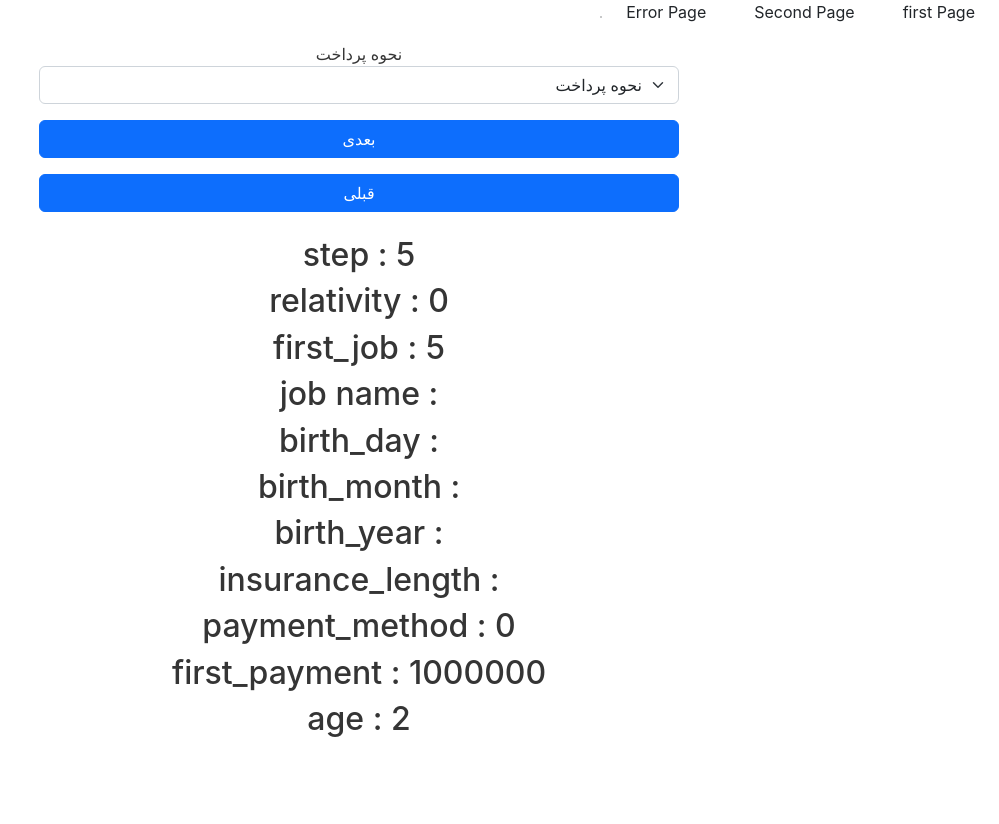
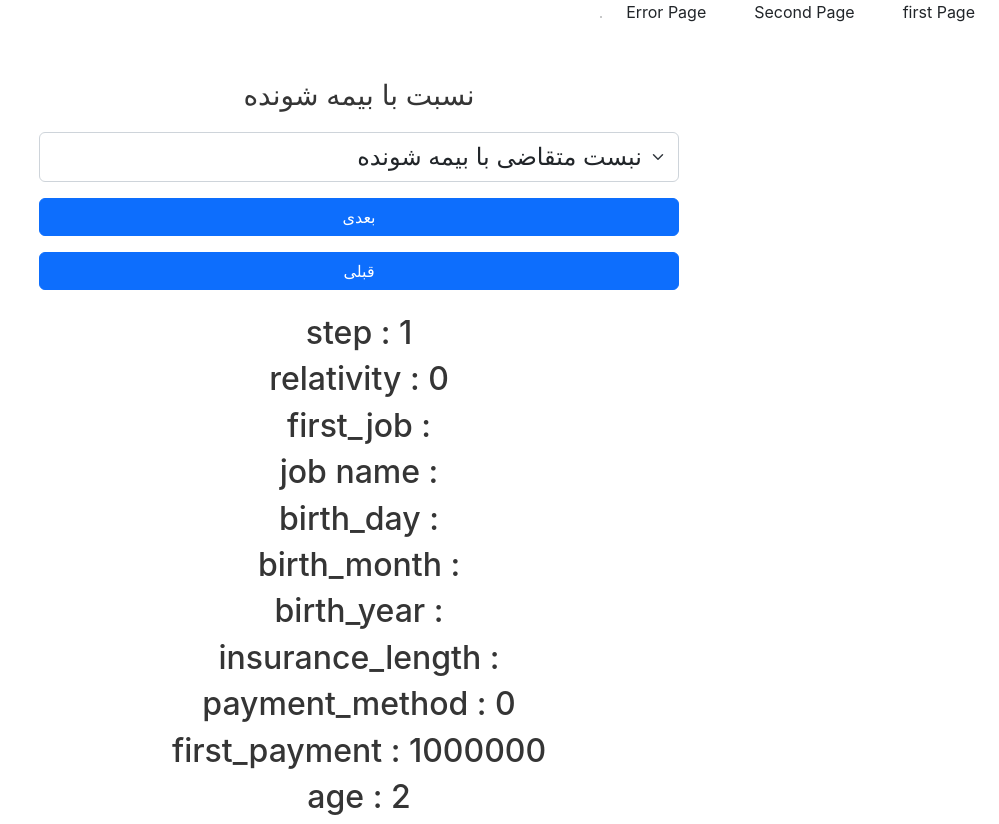
Before and after one commit to alipileforooshha/fanavaran_test, a React (Create React App) app: page / in a window 1280 px wide. Shown: the whole page, without its empty margins (281-1280 px from the left). Before the commit the page ends 800 px from the top, so only its background shows below. Built offline with nearby package versions, Linux system fonts and the light colour scheme.

Commit message:
make fonts bigger

```diff
--- a/src/App.js
+++ b/src/App.js
@@ -10,10 +10,10 @@ function App() {
   // const varw = "ali";
   // const AppContext = React.createContext()
   const[state,setState] = useState({
-    step : 5,
+    step : 1,
     relativity : 0,
-    first_job : 5,
-    second_job : 1,
+    first_job : '',
+    second_job : '',
     job_name : '',
     birth_day : '',
     birth_month : '',
--- a/src/Components/FirstPageForms/BirthData.js
+++ b/src/Components/FirstPageForms/BirthData.js
@@ -12,31 +12,31 @@ const BirthData = () => {
     years.unshift('سال تولد بیمه شونده');
     return (
         <div className='form-grou m-4 d-flex flex-column w-50 m-auto d-inline mt-4'>
-                <label>روز تولد</label>
-                <select className='form-control form-select' value={state.birth_day} onChange={(e) => {
+                <label className='fs-3 my-3'>روز تولد</label>
+                <select className='form-control form-select fs-4' value={state.birth_day} onChange={(e) => {
                     setState({
                     ...state,
                     birth_day : e.target.value
                     });
                 }}>
                     {days.map((value, index) => {
-                        return <option key={index} className='form-control'>{value}</option>
+                        return <option key={index} className='form-control fs-4'>{value}</option>
                     })}
                 </select>
 
-                <label>ماه تولد</label>
-                <select className='form-control form-select' value={state.birth_month} onChange={(e) => {
+                <label className='fs-3 my-3'>ماه تولد</label>
+                <select className='form-control form-select fs-4' value={state.birth_month} onChange={(e) => {
                     setState({
                     ...state,
                     birth_month : e.target.value
                     });
                 }}>
                     {months.map((value, index) => {
-                        return <option key={index} className='form-control'>{value}</option>
+                        return <option key={index} className='form-control fs-4'>{value}</option>
                     })}
                 </select>
 
-                <label>سال تولد</label>
+                <label className='fs-3 my-3'>سال تولد</label>
                 <select className='form-control form-select' value={state.birth_year} onChange={(e) => {
                 setState({
                 ...state,
--- a/src/Components/FirstPageForms/FirstYearPayment.js
+++ b/src/Components/FirstPageForms/FirstYearPayment.js
@@ -14,9 +14,9 @@ const FirstYearPayment = ({prev}) => {
 
   return (
     <div className='form-group m-4 d-flex flex-column w-50 m-auto mt-4' >
-        <label>مبلغ پرداختی سال اول</label>
+        <label className='fs-3 my-3'>مبلغ پرداختی سال اول</label>
         <input
-            className='form-control' value={numberWithCommas(state.first_payment)} onChange={(e) => {
+            className='form-control fs-4' value={numberWithCommas(state.first_payment)} onChange={(e) => {
               setState({
                 ...state,
                 first_payment : parseInt(e.target.value.replace(/,/g, ''))
--- a/src/Components/FirstPageForms/InsuranceLength.js
+++ b/src/Components/FirstPageForms/InsuranceLength.js
@@ -8,16 +8,16 @@ const InsuranceLength = ({next, prev}) => {
     length.unshift('مدت بیمه نامه')
     return (
     <div className='form-group m-4 d-flex flex-column w-50 m-auto d-inline mt-4'>
-        <label>مدت بیمه نامه</label>
+        <label className='fs-3 my-3'>مدت بیمه نامه</label>
         <label>{state.age ? state.age : 10}</label>
-        <select className='form-control form-select' defaultValue={state.insurance_length} onChange={(e) => {
+        <select className='form-control form-select fs-4' defaultValue={state.insurance_length} onChange={(e) => {
             setState({
               ...state,
               insurance_length : e.target.value
             });
           }}>
             {length.map((value, index) => {
-                    return <option key={index} className='form-control'>{value}</option>
+                    return <option key={index} className='form-control fs-4'>{value}</option>
                 })}
         </select>
     </div>
--- a/src/Components/FirstPageForms/JobForm.js
+++ b/src/Components/FirstPageForms/JobForm.js
@@ -26,8 +26,8 @@ const JobForm = ({next, prev}) => {
   if(loading)
     return (
       <div className='form-group m-4 d-flex flex-column w-50 m-auto d-inline mt-4'>
-          <label>استعلام بیمه عمر اندوخته دار امید</label>
-          <input  className='form-control' value={state.job_name} placeholder = {job} onChange={(e) => {
+          <label className='fs-3 my-3'>استعلام بیمه عمر اندوخته دار امید</label>
+          <input  className='form-control fs-4' value={state.job_name} placeholder = {job} onChange={(e) => {
             searchOptions(e)
             setState({
               ...state,
@@ -36,7 +36,7 @@ const JobForm = ({next, prev}) => {
             })
           }} />
             {results?results.map((value)=>{
-                return <span className='m-2 p-2 border border bg-dark text-white' value={value.id} onClick={(e)=>{
+                return <span className='m-2 p-2 border border bg-dark text-white fs-4' value={value.id} onClick={(e)=>{
                   setState({
                     ...state,
                     first_job : value.id,
@@ -45,7 +45,7 @@ const JobForm = ({next, prev}) => {
                   setJob(value.title)
                 }}>{value.title}</span>
             }):[]}
-          <input className='form-control' placeholder='شغل دوم (اختیاری)' onChange={(e) => {
+          <input className='form-control fs-4' placeholder='شغل دوم (اختیاری)' onChange={(e) => {
             setState({
               ...state,
               second_job : e.target.value
--- a/src/Components/FirstPageForms/PaymentMethod.js
+++ b/src/Components/FirstPageForms/PaymentMethod.js
@@ -5,19 +5,19 @@ const PaymentMethod = ({next, prev}) => {
   const {state, setState} = useContext(FormContext)
   return (
     <div className='form-group m-4 d-flex flex-column w-50 m-auto d-inline mt-2'>
-        <label>نحوه پرداخت</label>
-        <select className='form-control form-select' value={state.payment_method} onChange={(e) => {
+        <label className='fs-3 my-3'>نحوه پرداخت</label>
+        <select className='form-control form-select fs-4' value={state.payment_method} onChange={(e) => {
             setState({
               ...state,
               payment_method : e.target.value
             });
             console.log(state);
           }}>
-            <option className='form-control' value={0}>نحوه پرداخت</option>
-            <option className='form-control' value={1}>یک قسط یک ساله</option>
-            <option className='form-control' value={2}>دو قسط شش ماهه</option>
-            <option className='form-control' value={4}>4 قسط سه ماهه</option>
-            <option className='form-control' value={12}>12 قسط ماهانه</option>
+            <option className='form-control fs-4' value={0}>نحوه پرداخت</option>
+            <option className='form-control fs-4' value={1}>یک قسط یک ساله</option>
+            <option className='form-control fs-4' value={2}>دو قسط شش ماهه</option>
+            <option className='form-control fs-4' value={4}>4 قسط سه ماهه</option>
+            <option className='form-control fs-4' value={12}>12 قسط ماهانه</option>
         </select>
 
     </div>
--- a/src/Components/FirstPageForms/RelativeForm.js
+++ b/src/Components/FirstPageForms/RelativeForm.js
@@ -8,8 +8,8 @@ const RelativeForm = () => {
 
   return (
     <div className='form-group m-4 d-flex flex-column w-50 m-auto d-inline mt-4'>
-        <label>نسبت با بیمه شونده</label>
-          <select className='text-dark form-control form-select' value={state.relativity} name='relativity' onChange={
+        <label className='fs-3 my-3'>نسبت با بیمه شونده</label>
+          <select className='text-dark form-control form-select fs-4' value={state.relativity} name='relativity' onChange={
               (event) => {
                 console.log(event.target.value);
                 // event.preventDefault();
@@ -19,16 +19,16 @@ const RelativeForm = () => {
                   relativity : event.target.value});
               }
             }>
-              <option className='text-dark' value={0}>نبست متقاضی با بیمه شونده</option>
-              <option className='text-dark' value={1}>خودم</option>
-              <option className='text-dark' value={2}>همسر</option>
-              <option className='text-dark' value={3}>فرزند</option>
-              <option className='text-dark' value={4}>پدر</option>
-              <option className='text-dark' value={5}>مادر</option>
-              <option className='text-dark' value={6}>خواهر</option>
-              <option className='text-dark' value={7}>برادر</option>
-              <option className='text-dark' value={8}>پدربزرگ</option>
-              <option className='text-dark' value={9}>مادربزرگ</option>
+              <option className='text-dark fs-4' value={0}>نبست متقاضی با بیمه شونده</option>
+              <option className='text-dark fs-4' value={1}>خودم</option>
+              <option className='text-dark fs-4' value={2}>همسر</option>
+              <option className='text-dark fs-4' value={3}>فرزند</option>
+              <option className='text-dark fs-4' value={4}>پدر</option>
+              <option className='text-dark fs-4' value={5}>مادر</option>
+              <option className='text-dark fs-4' value={6}>خواهر</option>
+              <option className='text-dark fs-4' value={7}>برادر</option>
+              <option className='text-dark fs-4' value={8}>پدربزرگ</option>
+              <option className='text-dark fs-4' value={9}>مادربزرگ</option>
           </select>
     </div>
   )
--- a/src/Components/SecondPageForms/CoverenceForm.js
+++ b/src/Components/SecondPageForms/CoverenceForm.js
@@ -207,10 +207,10 @@ function CoverenceForm() {
       </button>
       {inputs.map((value,index)=>{
         return <div key={index}>
-          <label>{value.label}</label>
-          <select type={value.type} name={value.name} value={value.value} className="form-select" onChange={value.onchange} disabled={value.disable}>
+          <label className='fs-3 my-3'>{value.label}</label>
+          <select type={value.type} name={value.name} value={value.value} className="form-select fs-4" onChange={value.onchange} disabled={value.disable}>
             {value.options.map((option,index) => {
-              return <option value={option.value} key={index}>
+              return <option value={option.value} key={index} className="fs-4">
                 {option.title}
               </option>
             })}
--- a/src/Components/SecondPageForms/FirstYearForm.js
+++ b/src/Components/SecondPageForms/FirstYearForm.js
@@ -52,10 +52,10 @@ function FirstYearForm() {
     <div className='border border-secondary m-2 p-3'>
       {inputs.map((value,index)=>{
         return <div key={index}>
-          <label>{value.label}</label>
-          <select type={value.type} name={value.name} key={index} className="form-select" onChange={value.onchange}>
+          <label className='fs-3 my-3'>{value.label}</label>
+          <select type={value.type} name={value.name} key={index} className="form-select fs-4" onChange={value.onchange}>
             {value.options.map((option,index) => {
-              return <option value={option.value} key={index}>
+              return <option value={option.value} key={index} className="fs-4">
                 {option.title}
               </option>
             })}
--- a/src/Components/SecondPageForms/InsuranceInfo.js
+++ b/src/Components/SecondPageForms/InsuranceInfo.js
@@ -56,23 +56,23 @@ function InsuranceInfo() {
             <BirthData />
             <InsuranceLength />
             <PaymentMethod />
-            <label>قسط اول</label>
-            <input className='form-control w-50 mt-4' value={state.first_payment / state.payment_method } readOnly={true} onChange={(e) => {
+            <label  className='fs-3 my-3'>قسط اول</label>
+            <input className='form-control w-50 mt-4 fs-4' value={state.first_payment / state.payment_method } readOnly={true} onChange={(e) => {
                 setInstallment(0);
                 e.target.value = installment;
             }}>
             </input>
             <FirstYearPayment />
-            <label>افزایش سالانه حق بیمه</label>
-            <select className='form-select w-50 mt-4 text-center'>
+            <label className='fs-3 my-3'>افزایش سالانه حق بیمه</label>
+            <select className='form-select w-50 mt-4 text-center  fs-4'>
                 {incrementPercent && incrementPercent.map((element,index) => {
-                    return <option value={element} key={index}>{element}</option>
+                    return <option value={element} key={index} className="fs-4">{element}</option>
                 })}
             </select>
-            <label>نحوه پرداخت حق پوشش بیمه های اضافی</label>
-            <select className='form-select w-50 mt-4 text-center'>
+            <label className='fs-3 my-3'>نحوه پرداخت حق پوشش بیمه های اضافی</label>
+            <select className='form-select w-50 mt-4 text-center fs-4'>
                 {paymentTypes && paymentTypes.map((element, index) => {
-                    return <option value={element.value} key={index}>{element.title}</option>
+                    return <option value={element.value} key={index} className="fs-4">{element.title}</option>
                 })}
             </select>
         </div>
```
